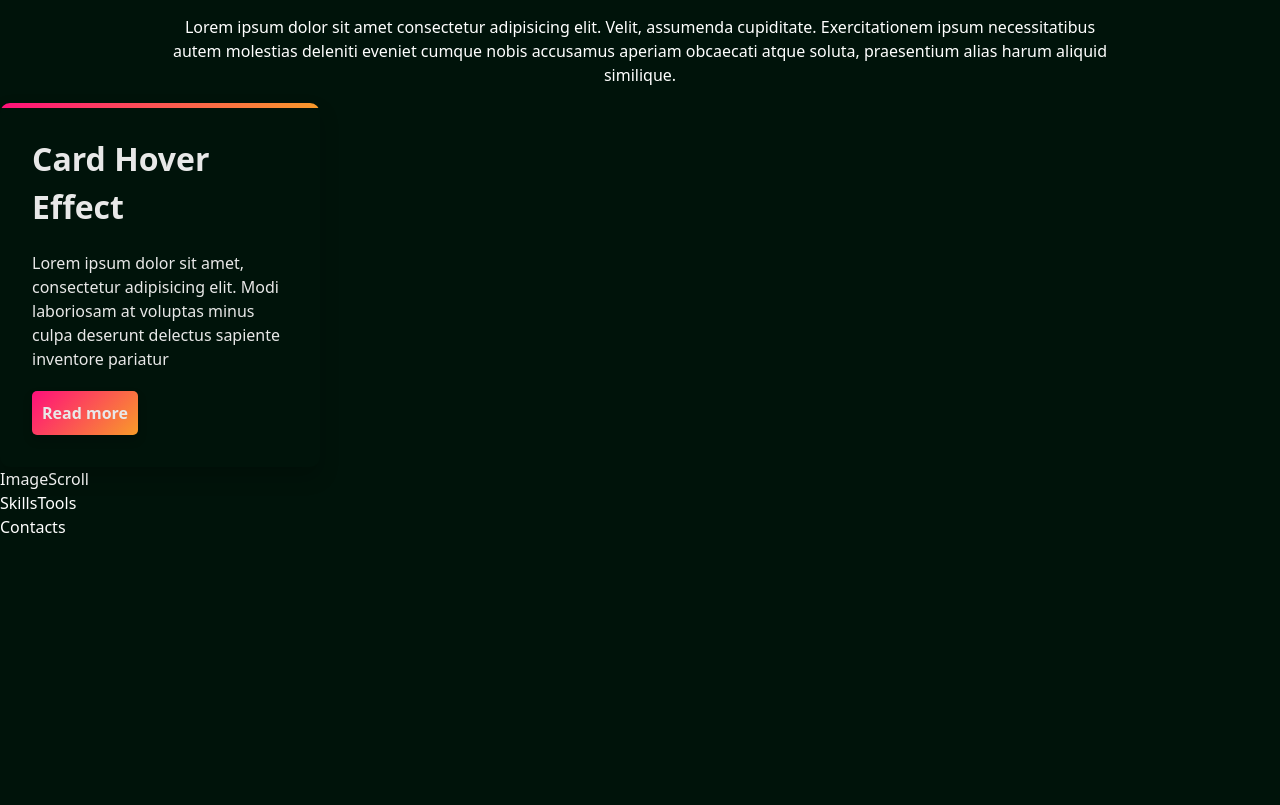
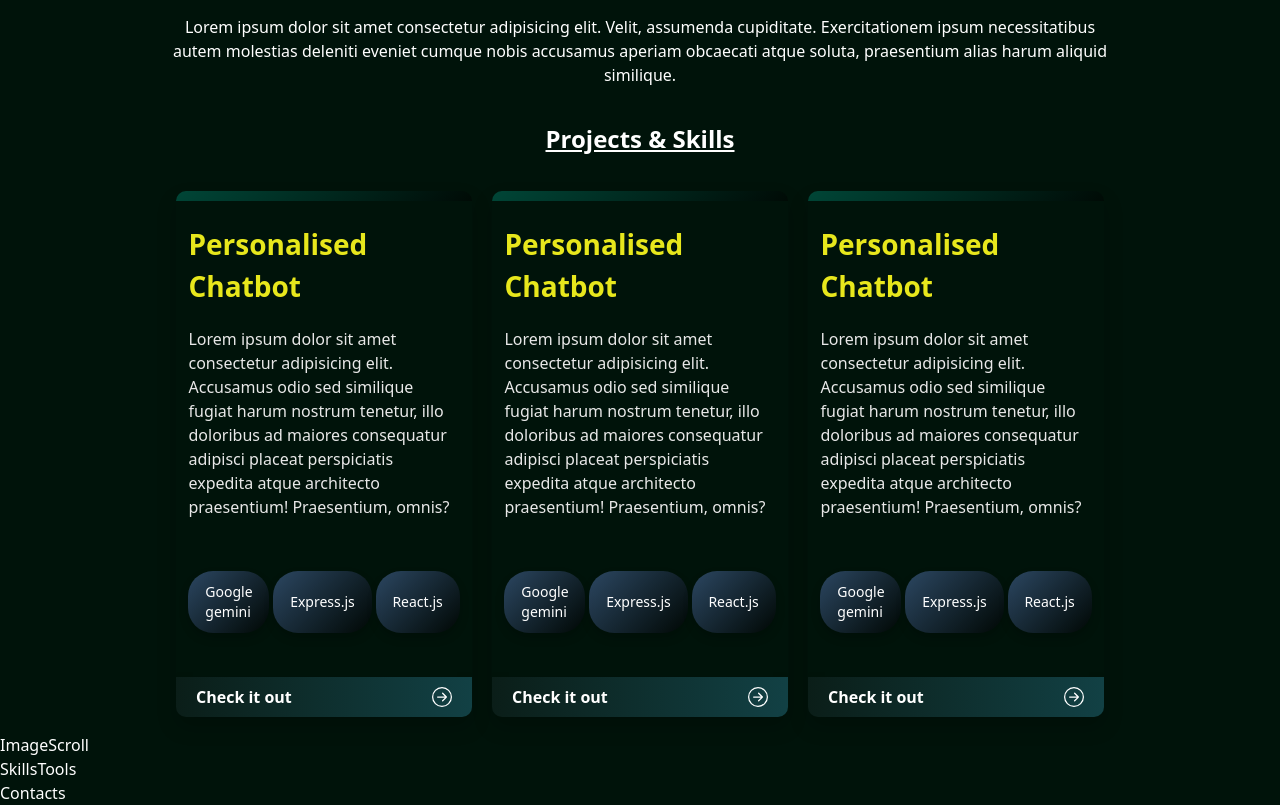
Before and after one commit to samrat53/version0, a React (Vite) app: page / in a window 1280 px wide. Shown: the part 807-1612 px from the top of the page. Before the commit the page ends 1346 px from the top, so only its background shows below. Built offline with nearby package versions, Linux system fonts and the light colour scheme.

Commit message:
build projects section

```diff
--- a/src/App.css
+++ b/src/App.css
@@ -114,24 +114,25 @@ body {
 
 .content1 .heading1 {
   font-weight: 700;
-  font-size: 32px;
+  font-size: 28px;
+  color: rgb(231, 231, 28);
 }
 
 .content1 .para1 {
   line-height: 1.5;
 }
 
-.content1 .btn1 {
+/* .content1 .btn1 {
   color: #e8e8e8;
   text-decoration: none;
   padding: 10px;
   font-weight: 600;
   border: none;
   cursor: pointer;
-  background: linear-gradient(-45deg, #f89b29 0%, #ff0f7b 100% );
+  background: linear-gradient(-45deg, #000000 0%, #ff0f7b6b 100% );
   border-radius: 5px;
   box-shadow: 0 5px 10px rgba(0, 0, 0, 0.2);
-}
+} */
 
 .card1::before {
   content: "";
@@ -139,8 +140,8 @@ body {
   left: 0;
   top: 0;
   width: 100%;
-  height: 5px;
-  background: linear-gradient(-45deg, #f89b29 0%, #ff0f7b 100% );
+  height: 10px;
+  background: linear-gradient(-45deg, #00000070 0%, #004637 100% );
   z-index: -1;
   transition: all 0.5s cubic-bezier(0.23, 1, 0.320, 1);
 }
@@ -167,3 +168,98 @@ body {
 .content1 .btn1:active {
   box-shadow: none;
 }
+
+/* button css */
+.nextbutton {
+  font-family: inherit;
+  font-size: 18px;
+  /* background: linear-gradient(to left, #00ddff00 0%,#66a6ff8f 100%); */
+  /* background: linear-gradient(-45deg, #000000 0%, #ff0f7b6b 100% ); */
+  background: linear-gradient(-45deg, #0000009d 0%, #02502c 100% );
+  color: white;
+  padding: 0.8em 1.2em;
+  display: flex;
+  align-items: center;
+  justify-content: center;
+  border: none;
+  border-radius: 25px;
+  box-shadow: 0px 5px 10px rgba(0, 0, 0, 0.2);
+  transition: all 0.3s;
+}
+
+.nextbutton:hover {
+  transform: scale(1.15);
+  box-shadow: 0px 8px 15px rgba(0, 0, 0, 0.3);
+}
+
+.nextbutton:active {
+  transform: scale(0.95);
+  box-shadow: 0px 2px 5px rgba(0, 0, 0, 0.2);
+}
+
+
+.nextbutton svg {
+  width: 20px;
+  height: 20px;
+  fill: rgb(255, 255, 255);
+}
+.tech-stacks {
+  /* background: linear-gradient(to left, #00ddff00 0%,#66a6ff8f 100%); */
+  /* background: linear-gradient(-45deg, #000000 0%, #ff0f7b6b 100% ); */
+  background: linear-gradient(-45deg, #0000009d 0%, #7aa4ff5b 100% );
+  color: white;
+  padding: 0.8em 1.2em;
+  display: flex;
+  align-items: center;
+  justify-content: center;
+  border: none;
+  border-radius: 25px;
+  box-shadow: 0px 5px 10px rgba(0, 0, 0, 0.2);
+  transition: all 0.3s;
+}
+
+.Btn {
+  position: relative;
+  display: flex;
+  align-items: center;
+  justify-content: flex-start;
+  width: 100px;
+  height: 40px;
+  border: none;
+  padding: 0px 20px;
+  background: linear-gradient(to right, #2b3f443f, #3baacc4d);
+  color: white;
+  font-size: 16px;
+  font-weight: 600;
+  cursor: pointer;
+  border-radius: 0px;
+  /* box-shadow: 0 20px 30px -7px rgba(97, 118, 238, 0.5); */
+  transition-duration: 0.3s;
+}
+
+.svg {
+  width: 12px;
+  position: absolute;
+  right: 0;
+  margin-right: 20px;
+  fill: white;
+  transition-duration: 0.3s;
+}
+
+.Btn:hover {
+  color: transparent;
+}
+
+.Btn:hover svg {
+  right: 43%;
+  margin: 0;
+  padding: 0;
+  border: none;
+  transition-duration: 0.3s;
+  transform: scale(1.7);
+}
+
+.Btn:active {
+  transform: translate(3px, 3px);
+  transition-duration: 0.3s;
+}
--- /dev/null
+++ b/src/components/NextButton.jsx
@@ -0,0 +1,27 @@
+import React from "react";
+
+const NextButton = () => {
+
+  return (
+    <button className="nextbutton">
+      <div class="svg-wrapper-1">
+        <div class="svg-wrapper">
+          <svg
+            xmlns="http://www.w3.org/2000/svg"
+            viewBox="0 0 24 24"
+            width="12"
+            height="12"
+          >
+            <path fill="none" d="M0 0h24v24H0z"></path>
+            <path
+              fill="currentColor"
+              d="M1.946 9.315c-.522-.174-.527-.455.01-.634l19.087-6.362c.529-.176.832.12.684.638l-5.454 19.086c-.15.529-.455.547-.679.045L12 14l6-8-8 6-8.054-2.685z"
+            ></path>
+          </svg>
+        </div>
+      </div>
+    </button>
+  );
+};
+
+export default NextButton;
--- a/src/sections/Projects.jsx
+++ b/src/sections/Projects.jsx
@@ -1,18 +1,75 @@
 import React from "react";
+import NextButton from "../components/NextButton";
 
 const Projects = () => {
+  const data = [
+    {
+      name: "Personalised Chatbot",
+      description:
+        "Lorem ipsum dolor sit amet consectetur adipisicing elit. Accusamus odio sed similique fugiat harum nostrum tenetur, illo doloribus ad maiores consequatur adipisci placeat perspiciatis expedita atque architecto praesentium! Praesentium, omnis?",
+      techstacks: ["Google gemini", "Express.js", "React.js"],
+      link: "https://github.com",
+    },
+    {
+      name: "Personalised Chatbot",
+      description:
+        "Lorem ipsum dolor sit amet consectetur adipisicing elit. Accusamus odio sed similique fugiat harum nostrum tenetur, illo doloribus ad maiores consequatur adipisci placeat perspiciatis expedita atque architecto praesentium! Praesentium, omnis?",
+      techstacks: ["Google gemini", "Express.js", "React.js"],
+      link: "https://github.com",
+    },
+    {
+      name: "Personalised Chatbot",
+      description:
+        "Lorem ipsum dolor sit amet consectetur adipisicing elit. Accusamus odio sed similique fugiat harum nostrum tenetur, illo doloribus ad maiores consequatur adipisci placeat perspiciatis expedita atque architecto praesentium! Praesentium, omnis?",
+      techstacks: ["Google gemini", "Express.js", "React.js"],
+      link: "https://github.com",
+    },
+  ];
+
   return (
     <div>
-      <div className="card1">
-        <div className="content1">
-          <p className="heading1">Card Hover Effect</p>
-          <p className="para1">
-            Lorem ipsum dolor sit amet, consectetur adipisicing elit. Modi
-            laboriosam at voluptas minus culpa deserunt delectus sapiente
-            inventore pariatur
-          </p>
-          <button className="btn1">Read more</button>
-        </div>
+      <div className="text-center underline font-bold text-2xl my-9">
+        Projects & Skills
+      </div>
+      <div className="project-container lg:flex md:flex sm:flex md:justify-between lg:justify-between space-x-5 lg:px-[11rem] my-4">
+        {data.map((project, index) => {
+          return (
+            <div className="card1" key={index}>
+              <div className="content1">
+                <p className="heading1 w-full">{project.name}</p>
+                <p className="para1">{project.description}</p>
+                <div className="flex space-x-1 my-8">
+                  {project.techstacks.map((item, index) => {
+                    return (
+                      <div key={index} className="tech-stacks text-sm">
+                        {item}
+                      </div>
+                    );
+                  })}
+                </div>
+                <a href={project.link}>
+                  <button className="absolute bottom-0 right-0 mt-6 -mb- ml-2 w-full nextbutton Btn">
+                    Check it out
+                    <svg
+                      xmlns="http://www.w3.org/2000/svg"
+                      width="16rem"
+                      height="16rem"
+                      fill="currentColor"
+                      class="bi bi-arrow-right-circle"
+                      viewBox="0 0 16 16"
+                      className="svg"
+                    >
+                      <path
+                        fill-rule="evenodd"
+                        d="M1 8a7 7 0 1 0 14 0A7 7 0 0 0 1 8m15 0A8 8 0 1 1 0 8a8 8 0 0 1 16 0M4.5 7.5a.5.5 0 0 0 0 1h5.793l-2.147 2.146a.5.5 0 0 0 .708.708l3-3a.5.5 0 0 0 0-.708l-3-3a.5.5 0 1 0-.708.708L10.293 7.5z"
+                      />
+                    </svg>
+                  </button>
+                </a>
+              </div>
+            </div>
+          );
+        })}
       </div>
     </div>
   );
```
